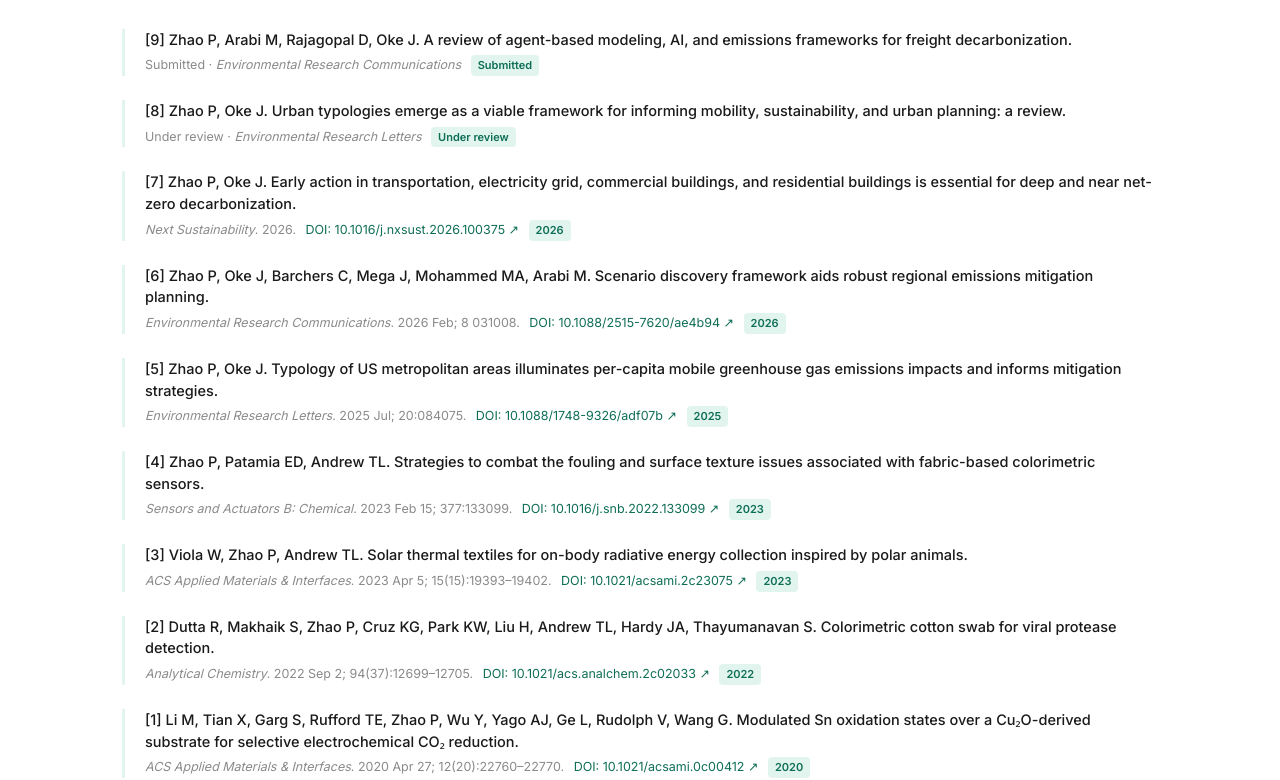
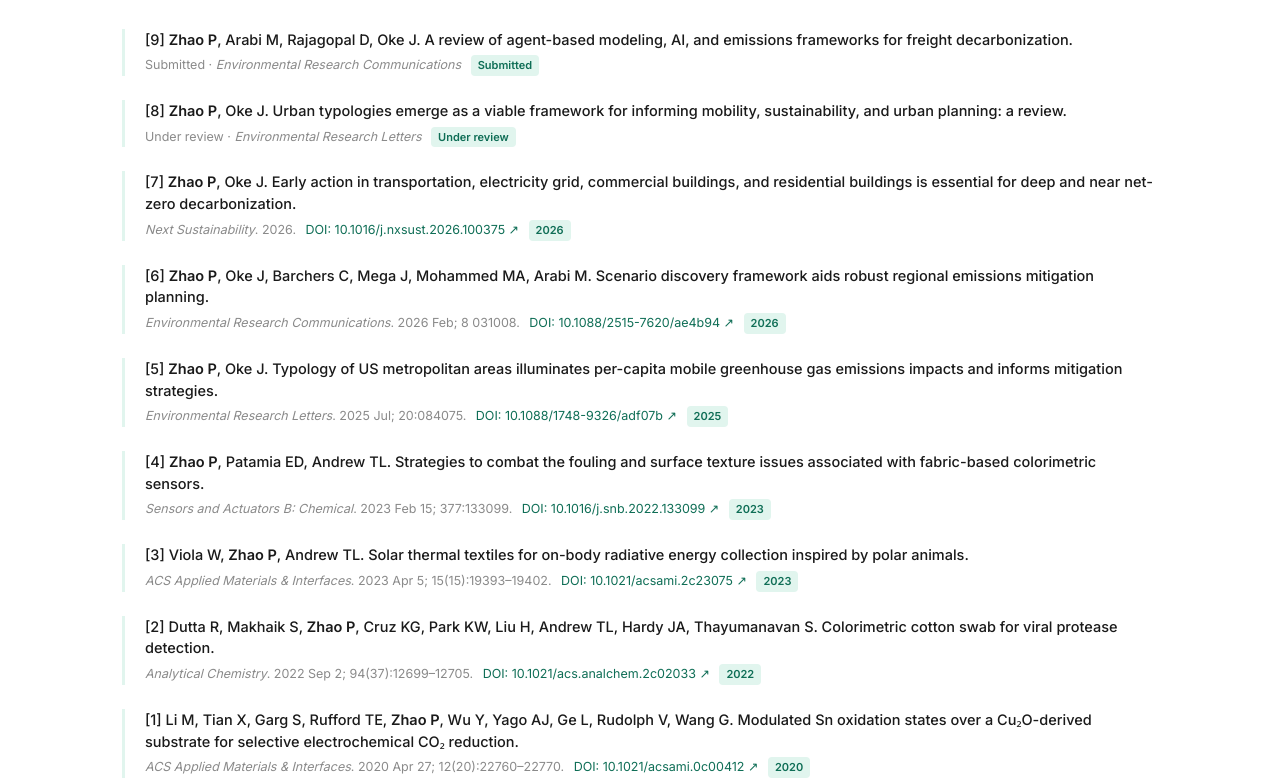
Before and after one commit to peiyaozhao777/peiyaozhaobrave.github.io, a plain HTML site: page index.html in a window 1280 px wide. Shown: the part 2237-3017 px from the top of the page. Drawn offline with Linux system fonts and the light colour scheme.

Commit message:
Highlight author names in publication list

```diff
--- a/index.html
+++ b/index.html
@@ -361,7 +361,7 @@
 
     <div class="pub-item">
       <div class="pub-title">
-        [9] Zhao P, Arabi M, Rajagopal D, Oke J.
+        [9] <strong>Zhao P</strong>, Arabi M, Rajagopal D, Oke J.
         A review of agent-based modeling, AI, and emissions frameworks for freight decarbonization.
       </div>
       <div class="pub-meta">
@@ -372,7 +372,7 @@
 
     <div class="pub-item">
       <div class="pub-title">
-        [8] Zhao P, Oke J.
+        [8] <strong>Zhao P</strong>, Oke J.
         Urban typologies emerge as a viable framework for informing mobility, sustainability, and urban planning: a review.
       </div>
       <div class="pub-meta">
@@ -383,7 +383,7 @@
 
     <div class="pub-item">
       <div class="pub-title">
-        [7] Zhao P, Oke J.
+        [7] <strong>Zhao P</strong>, Oke J.
         Early action in transportation, electricity grid, commercial buildings, and residential buildings is essential for deep and near net-zero decarbonization.
       </div>
       <div class="pub-meta">
@@ -398,7 +398,7 @@
 
     <div class="pub-item">
       <div class="pub-title">
-        [6] Zhao P, Oke J, Barchers C, Mega J, Mohammed MA, Arabi M.
+        [6] <strong>Zhao P</strong>, Oke J, Barchers C, Mega J, Mohammed MA, Arabi M.
         Scenario discovery framework aids robust regional emissions mitigation planning.
       </div>
       <div class="pub-meta">
@@ -413,7 +413,7 @@
 
     <div class="pub-item">
       <div class="pub-title">
-        [5] Zhao P, Oke J.
+        [5] <strong>Zhao P</strong>, Oke J.
         Typology of US metropolitan areas illuminates per-capita mobile greenhouse gas emissions impacts and informs mitigation strategies.
       </div>
       <div class="pub-meta">
@@ -428,7 +428,7 @@
 
     <div class="pub-item">
       <div class="pub-title">
-        [4] Zhao P, Patamia ED, Andrew TL.
+        [4] <strong>Zhao P</strong>, Patamia ED, Andrew TL.
         Strategies to combat the fouling and surface texture issues associated with fabric-based colorimetric sensors.
       </div>
       <div class="pub-meta">
@@ -443,7 +443,7 @@
 
     <div class="pub-item">
       <div class="pub-title">
-        [3] Viola W, Zhao P, Andrew TL.
+        [3] Viola W, <strong>Zhao P</strong>, Andrew TL.
         Solar thermal textiles for on-body radiative energy collection inspired by polar animals.
       </div>
       <div class="pub-meta">
@@ -458,7 +458,7 @@
 
     <div class="pub-item">
       <div class="pub-title">
-        [2] Dutta R, Makhaik S, Zhao P, Cruz KG, Park KW, Liu H, Andrew TL, Hardy JA, Thayumanavan S.
+        [2] Dutta R, Makhaik S, <strong>Zhao P</strong>, Cruz KG, Park KW, Liu H, Andrew TL, Hardy JA, Thayumanavan S.
         Colorimetric cotton swab for viral protease detection.
       </div>
       <div class="pub-meta">
@@ -473,7 +473,7 @@
 
     <div class="pub-item">
       <div class="pub-title">
-        [1] Li M, Tian X, Garg S, Rufford TE, Zhao P, Wu Y, Yago AJ, Ge L, Rudolph V, Wang G.
+        [1] Li M, Tian X, Garg S, Rufford TE, <strong>Zhao P</strong>, Wu Y, Yago AJ, Ge L, Rudolph V, Wang G.
         Modulated Sn oxidation states over a Cu₂O-derived substrate for selective electrochemical CO₂ reduction.
       </div>
       <div class="pub-meta">
```
